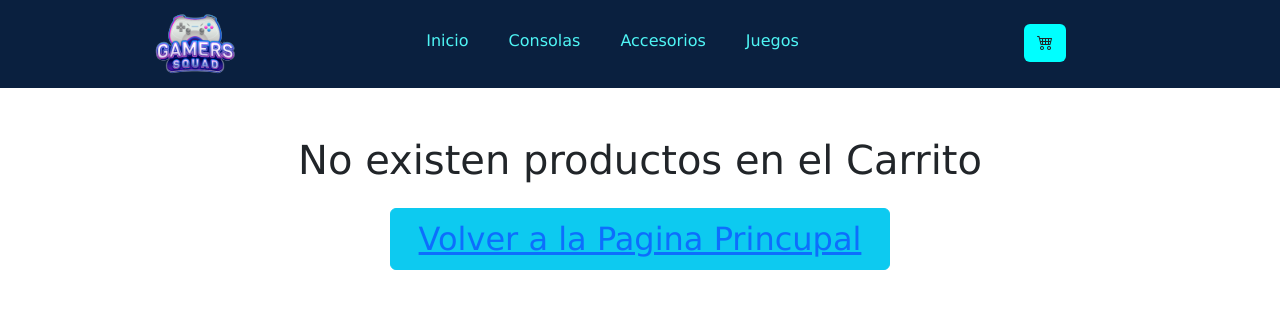
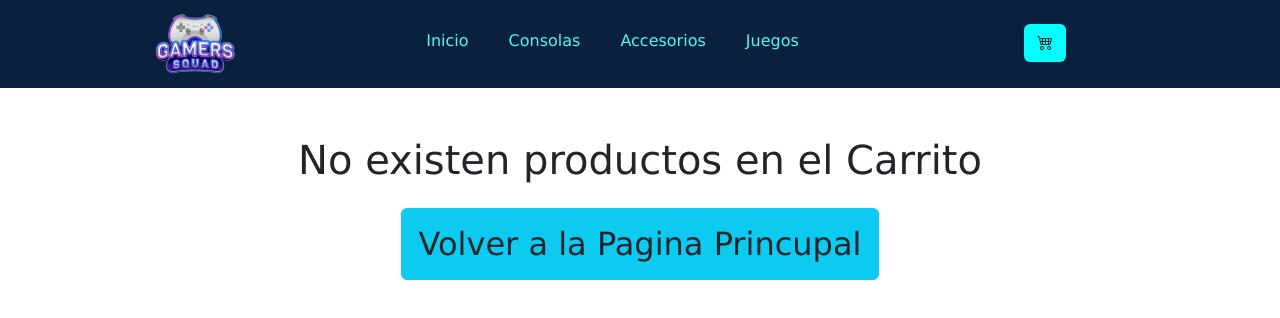
Before and after one commit to jesgodoy/proyecto-reactjs-godoyjesica-comison-61565, a React (Vite) app: page /checkout in a window 1280 px wide. Shown: the top 318 px of the page. Built offline with nearby package versions, Linux system fonts and the light colour scheme.

Commit message:
entrega final jesica godoy.

```diff
--- a/src/Components/Cartwidget/CartWidget.jsx
+++ b/src/Components/Cartwidget/CartWidget.jsx
@@ -9,7 +9,6 @@ const CartWidget  = () =>{
 
     const {totalProducts} =useContext(CartContext)
 
-
     return (
 
     <Link to={"/cart"}>
@@ -17,7 +16,7 @@ const CartWidget  = () =>{
             <button type="button" className="btn btn-cart position-relative">
                 <i className="bi bi-cart4"></i>
                 {totalProducts() >0 &&(
-                     <span className="position-absolute top-0 start-100 translate-middle badge rounded-pill bg-number">{totalProducts()}</span>
+                    <span className="position-absolute top-0 start-100 translate-middle badge rounded-pill bg-number">{totalProducts()}</span>
                 )}
             </button>
             </div>
--- a/src/Components/Checkout/Checkout.jsx
+++ b/src/Components/Checkout/Checkout.jsx
@@ -58,7 +58,7 @@ const Checkout = () => {
         }
     };
 
-   if(orderId){
+    if(orderId){
         return(
             <div className="container my-5">
                 <div className="row my-4 align-middle text-center">
@@ -67,7 +67,7 @@ const Checkout = () => {
                     </div>
                 </div>
                 <div className="row my-4 align-middle text-center">
-                   <button className="btn btn-info"><Link to={"/"} className=" p-3 text-center fs-2">Volver a la Pagina Princupal</Link></button>
+                    <button className="btn btn-info"><Link to={"/"} className=" btn p-1 text-center fs-2">Volver a la Pagina Princupal</Link></button>
                 </div>
             </div>
 
@@ -83,7 +83,7 @@ const Checkout = () => {
                 <div className="col">
                     <h1 className="text-center"> No existen productos en el Carrito</h1>
                     <div className="my-4 align-middle text-center">
-                        <button className="btn btn-info "><Link to={"/"} className="p-3 text-center fs-2">Volver a la Pagina Princupal</Link></button>
+                        <button className="btn btn-info "><Link to={"/"} className="btn p-1 text-center fs-2">Volver a la Pagina Princupal</Link></button>
 
                     </div>
                 </div>
@@ -96,13 +96,13 @@ const Checkout = () => {
         <div className="container-fluid m-5 pe-5">
             <div className="row">
                 <div className="col mx-5">
-                    <table className="table">
+                    <table className="table table-responsive">
                         <tbody>
                             {cart.map((product) => (
                                 <tr key={product.id}>
                                     <td className="align-middle text-center">{product.name}</td>
                                     <td>
-                                        <img src={product.img} alt={product.name} width={100} />
+                                        <img src={product.img} alt={product.name} className="img-fluid" style={{ maxWidth: "100px" }} />
                                     </td>
                                     <td className="align-middle text-center">$ {product.price}</td>
                                     <td className="align-middle text-center">x {product.quantity}</td>
--- a/src/Components/ItemCount/ItemCount.jsx
+++ b/src/Components/ItemCount/ItemCount.jsx
@@ -1,4 +1,3 @@
-
 import { useState, useEffect } from 'react';
 import { Link } from "react-router-dom";
 
--- a/src/Components/ItemDetail/ItemDetail.jsx
+++ b/src/Components/ItemDetail/ItemDetail.jsx
@@ -1,4 +1,3 @@
-
 import { useContext } from 'react';
 import ItemCount from '../ItemCount/ItemCount.jsx'
 import { CartContext } from '../../Context/CartContext.jsx';
--- a/src/Components/Loading/Loading.css
+++ b/src/Components/Loading/Loading.css
@@ -10,7 +10,6 @@
     width: 400px;
     height: 400px;
     border-radius: 2px;
-
     overflow: hidden;
   }
 
--- a/src/json/products.json
+++ b/src/json/products.json
@@ -40,7 +40,6 @@
         "name": "Mini Consola Portatil",
         "price": 52000,
         "img": "https://images.pexels.com/photos/1367036/pexels-photo-1367036.jpeg?auto=compress&cs=tinysrgb&w=1260&h=750&dpr=1",
-
         "category": "consola",
         "description": "lleva tu juegos a donde vaya, con esta consola podes distritar de una cantidad de 50000 juegos precargados ",
         "stock": 15
```
Also changed, not shown: src/Components/Cart/Cart.jsx (indentation only).
